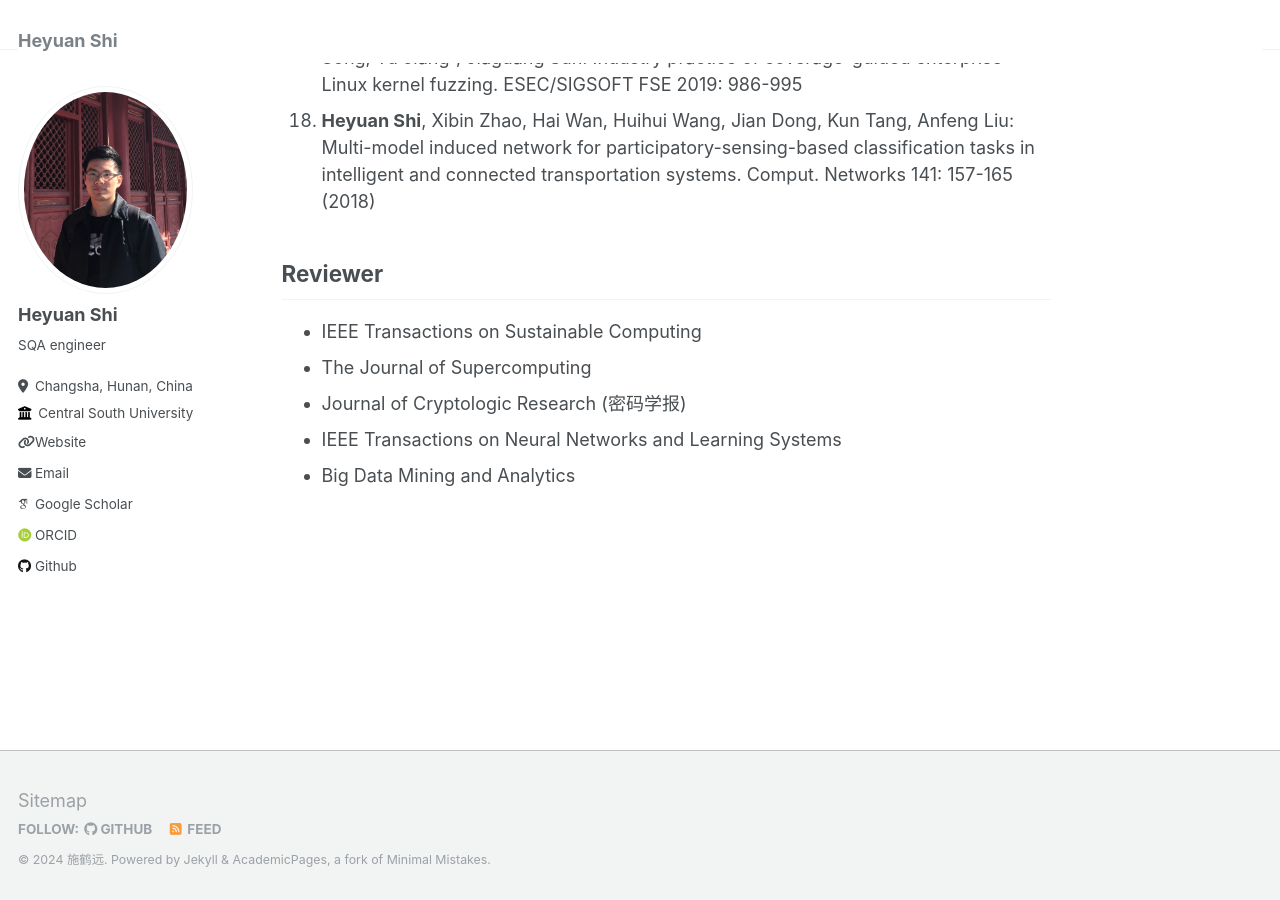
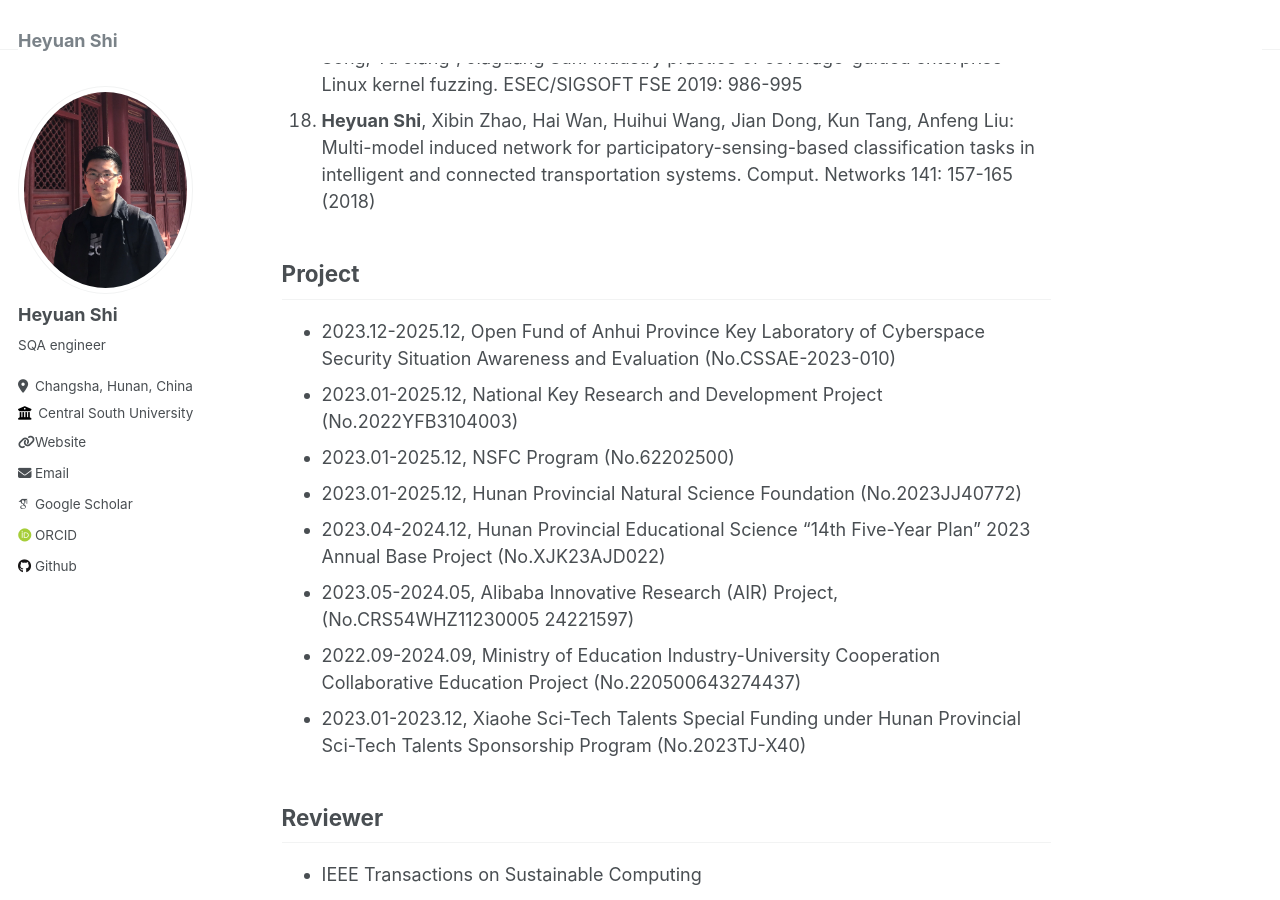
Before and after one commit to shiheyuan/shiheyuan.github.io, a Jekyll site: the page built from _pages/about.md, in a window 1280 px wide and 900 px high, scrolled down 1815 px. Built offline with Jekyll 4.4.1, drawn with Linux system fonts in a browser that asks for light colours; some web fonts are replaced.

Commit message:
Update about.md

```diff
--- a/_pages/about.md
+++ b/_pages/about.md
@@ -31,8 +31,17 @@ Heyuan Shi received the B.S. degree in School of Information Science and Enginee
 18. **Heyuan Shi**, Xibin Zhao, Hai Wan, Huihui Wang, Jian Dong, Kun Tang, Anfeng Liu:
     Multi-model induced network for participatory-sensing-based classification tasks in intelligent and connected transportation systems. Comput. Networks 141: 157-165 (2018)
 
+## Project
+- 2023.12-2025.12, Open Fund of Anhui Province Key Laboratory of Cyberspace Security Situation Awareness and Evaluation (No.CSSAE-2023-010)
+- 2023.01-2025.12, National Key Research and Development Project (No.2022YFB3104003)
+- 2023.01-2025.12, NSFC Program (No.62202500)
+- 2023.01-2025.12, Hunan Provincial Natural Science Foundation (No.2023JJ40772)
+- 2023.04-2024.12, Hunan Provincial Educational Science "14th Five-Year Plan" 2023 Annual Base Project (No.XJK23AJD022)
+- 2023.05-2024.05, Alibaba Innovative Research (AIR) Project, (No.CRS54WHZ11230005 24221597)
+- 2022.09-2024.09, Ministry of Education Industry-University Cooperation Collaborative Education Project (No.220500643274437)
+- 2023.01-2023.12, Xiaohe Sci-Tech Talents Special Funding under Hunan Provincial Sci-Tech Talents Sponsorship Program (No.2023TJ-X40)
+
 ## Reviewer
-
 - IEEE Transactions on Sustainable Computing
 - The Journal of Supercomputing
 - Journal of Cryptologic Research (密码学报)
```
